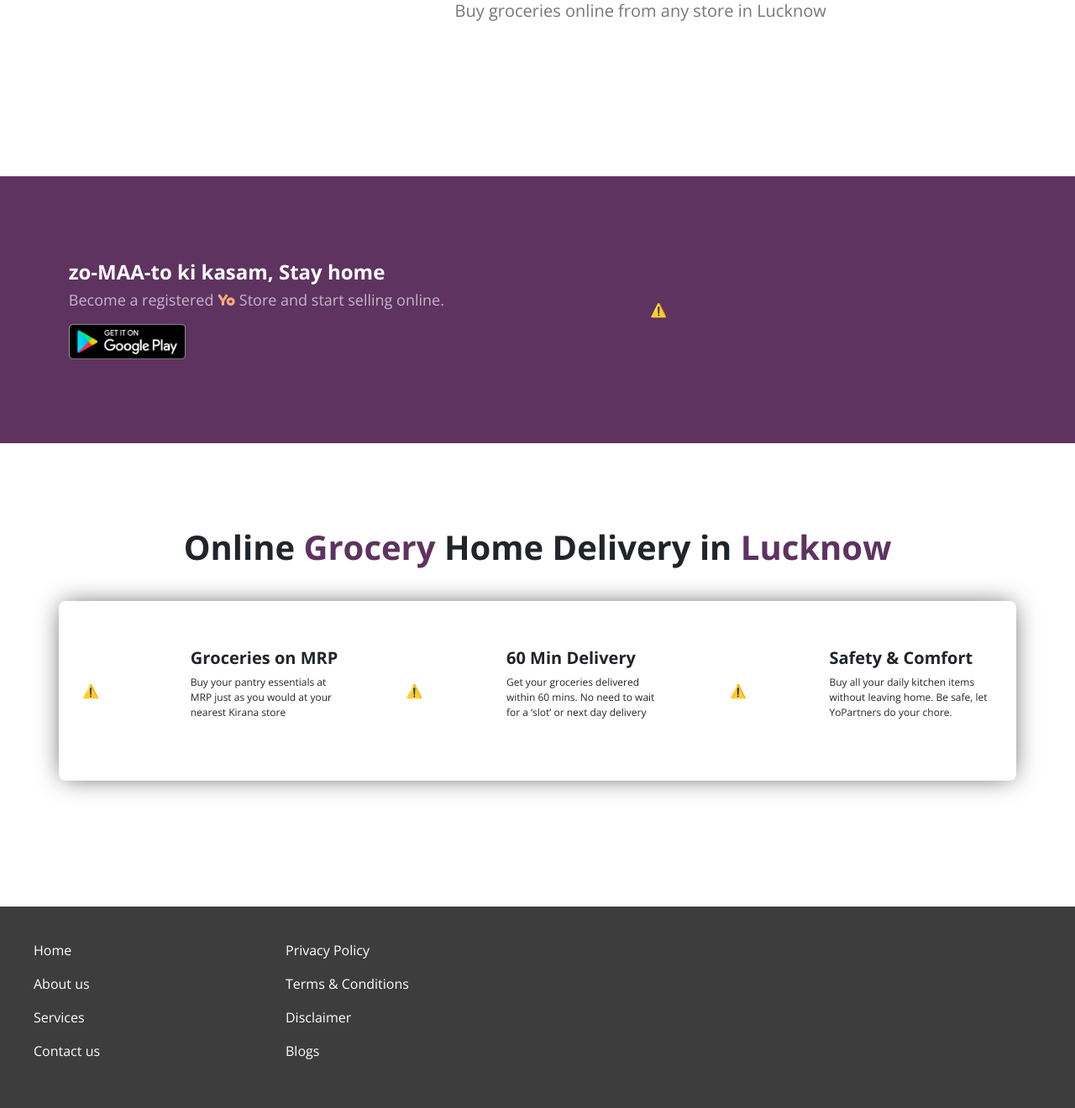
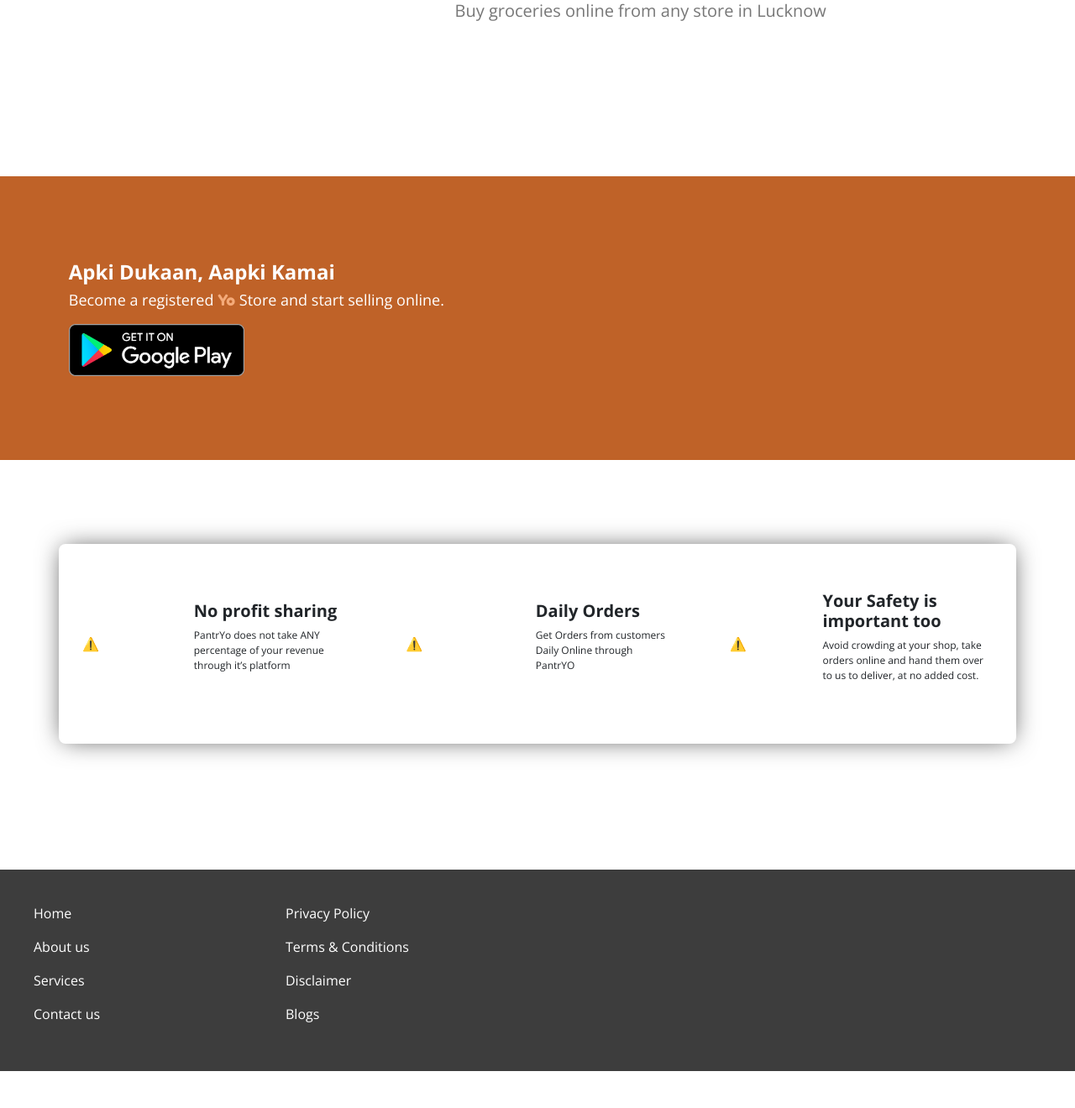
Before and after one commit to sidmrlazy/pantryo-web, a PHP site: page / in a window 1280 px wide. Shown: the part 1819-3139 px from the top of the page at 84% size. After the commit the page ends 3095 px from the top, so only its background shows below. Run offline with PHP 8.4, Linux system fonts and the light colour scheme; some libraries are stand-ins or nearby versions.

Commit message:
Updated Website with Shop Section

```diff
--- a/Shop/shop-section.php
+++ b/Shop/shop-section.php
@@ -1,26 +1,29 @@
-<!-- ======== Customer Animated Section Start  ======== -->
-<div class="animated-text-container container-fluid mt-5" id="about_us">
+<!-- ======== Shop Animated Section Start  ======== -->
+<div class="animated-text-container-shop container-fluid mt-5" id="about_us">
     <div class="d-flex justify-content-start align-items-center">
         <div class="d-flex justify-content-center align-items-center col-md-8">
             <div class="col-md-10">
-                <h1 id="shop-section-changing-text">zo-MAA-to ki kasam, Stay home</h1>
+                <h1 id="shop-section-changing-text">Apki Dukaan, Aapki Kamai</h1>
                 <!-- <h1 class="changing-content"></h1> -->
                 <h2>Become a registered <span>Yo</span> Store and start selling online. </h2>
                 <img src="assets/images/icons/gstore.png" />
             </div>
         </div>
-        <div class="col-md-4 d-flex justify-content-center align-items-center second-section">
-            <lottie-player src="https://assets10.lottiefiles.com/packages/lf20_USXu1l.json" background="transparent" speed="1" class="lottie" loop autoplay></lottie-player>
+        <div class="col-md-4 d-flex justify-content-center align-items-center second-section-shop">
+            <lottie-player src="https://assets10.lottiefiles.com/packages/lf20_USXu1l.json" background="transparent" speed="1" class="lottie-shop" loop autoplay></lottie-player>
         </div>
     </div>
 </div>
-<!-- ======== Customer Animated Section End  ======== -->
+<!-- ======== Shop Animated Section End  ======== -->
 
-<!-- ======== Customer Feature Section Start  ======== -->
-<div class="container-fluid" id="customer-feature-section">
-    <div class="d-flex justify-content-center align-items-center w-100 customer-section-heading">
+<!-- ======== Shop Feature Section Start  ======== -->
+<div class="container-fluid" id="shop-feature-section">
+    <!-- <div class="d-flex justify-content-center align-items-center w-100 shop-section-heading">
         <h1>Online <span>Grocery</span> Home Delivery in <span>Lucknow</span></h1>
-    </div>
-    <?php include 'Home/static-modal.php'; ?>
+    </div> -->
+    <?php include 'Shop/shop-static-modal.php'; ?>
 </div>
-<!-- ======== Customer Feature Section End  ======== -->
+<!-- ======== Shop Feature Section End  ======== -->
+
+<!-- ======== Shop Job Details Start  ======== -->
+<!-- ======== Shop Job Details End  ======== -->
--- /dev/null
+++ b/Shop/shop-static-modal.php
@@ -0,0 +1,28 @@
+<div class="container static-modal">
+    <div class="d-flex justify-content-center align-items-center col-md-12 static-modal-mobile">
+
+        <div class="d-flex justify-content-center align-items-center m-3 static-modal-content col-md-4">
+            <lottie-player id="static-modal-lot" src="https://assets10.lottiefiles.com/packages/lf20_9ycwmgb9.json" background="transparent" speed="1" class="lottie-customer" loop autoplay></lottie-player>
+            <div>
+                <h3>No profit sharing</h3>
+                <p>PantrYo does not take ANY percentage of your revenue through it’s platform</p>
+            </div>
+        </div>
+
+        <div class="d-flex justify-content-center align-items-center m-3 static-modal-content col-md-4">
+            <lottie-player id="static-modal-lot" src="https://assets10.lottiefiles.com/private_files/lf30_y0m027fl.json" background="transparent" speed="1" class="lottie-customer" loop autoplay></lottie-player>
+            <div>
+                <h3>Daily Orders</h3>
+                <p>Get Orders from customers Daily Online through PantrYO</p>
+            </div>
+        </div>
+
+        <div class="d-flex justify-content-center align-items-center m-3 static-modal-content col-md-4">
+            <lottie-player id="static-modal-lot" src="https://assets10.lottiefiles.com/packages/lf20_qX4zwY.json" background="transparent" speed="1" class="lottie-customer" loop autoplay></lottie-player>
+            <div>
+                <h3>Your Safety is important too </h3>
+                <p>Avoid crowding at your shop, take orders online and hand them over to us to deliver, at no added cost.</p>
+            </div>
+        </div>
+    </div>
+</div>
--- a/assets/css/shop.css
+++ b/assets/css/shop.css
@@ -5,3 +5,55 @@
   color: #fff !important;
   flex: 1;
 }
+.animated-text-container-shop {
+  width: 100% !important;
+  height: 100% !important;
+  background-color: #bf6228 !important;
+  padding-top: 100px !important;
+  padding-bottom: 100px !important;
+  flex-direction: column !important;
+}
+.animated-text-container-shop h2 {
+  font-family: "Open Sans", sans-serif;
+  font-size: 18px;
+  color: #fff;
+}
+.animated-text-container-shop span {
+  font-family: "Fredoka One", cursive;
+  font-size: 18px;
+  color: #f4aa79;
+}
+.animated-text-container-shop img {
+  width: 30% !important;
+  height: auto;
+  margin-top: 10px;
+}
+.second-section-shop {
+  display: none !important;
+}
+#shop-feature-section {
+  /* background-color: #e6af88; */
+  padding-top: 100px;
+  padding-bottom: 100px;
+}
+/* .static-modal {
+  display: none;
+} */
+.shop-section-heading h1 {
+  text-align: center;
+}
+.lottie-shop {
+  width: 100%;
+  height: auto;
+  margin-left: -150px;
+  margin-top: -150px;
+  margin-bottom: -150px;
+}
+.shop-section-heading h1 {
+  font-family: "Open Sans", sans-serif;
+  font-weight: bold;
+  margin-bottom: 40px;
+}
+.shop-section-heading span {
+  color: #5e3360 !important;
+}
```
